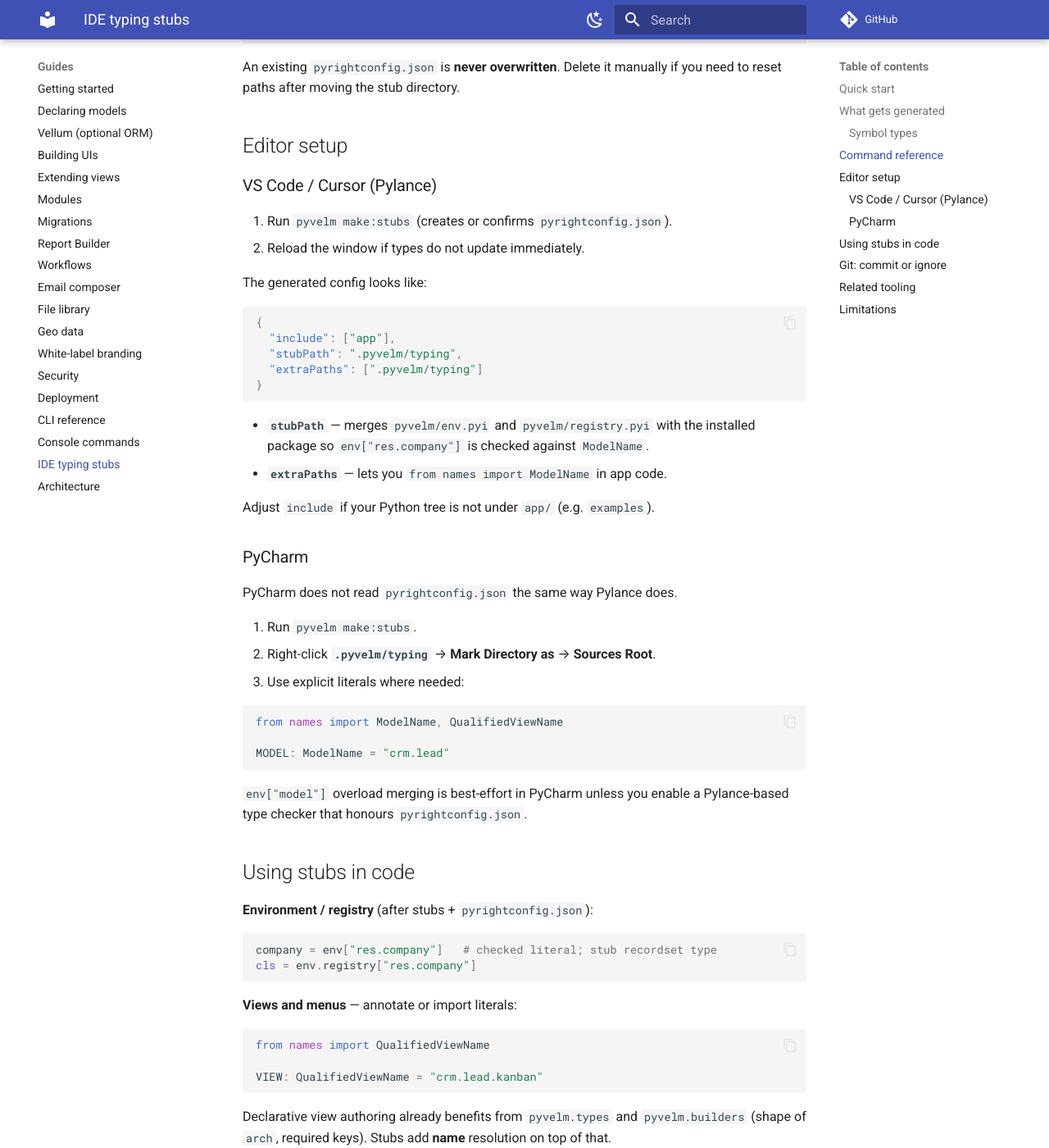
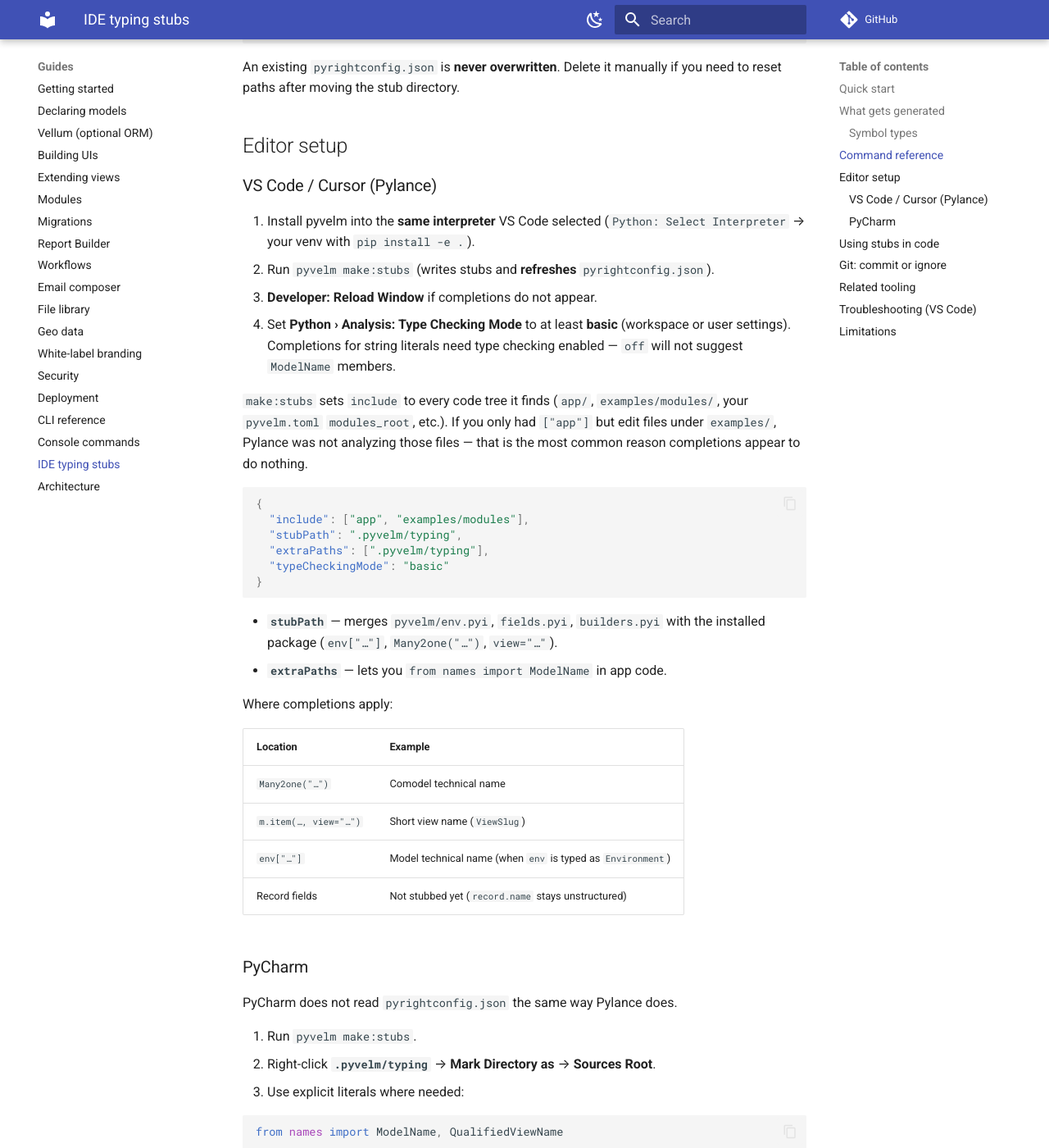
Before and after one commit to coolsam726/pyvelm, an MkDocs documentation site: the page built from docs/ide-typing.md, in a window 1280 px wide and 1400 px high, scrolled down 2101 px. Shown: the whole window at 82% size. Built offline with MkDocs 1.6.1 and Material for MkDocs 9.7.7, drawn with Linux system fonts in a browser that asks for light colours; comment, search, counter and statistics services are not loaded; some of the changed text lies outside the part shown.

Commit message:
Release v0.20.1: list view domain and IDE stub fixes.
Apply arch domain on list pages and list_view(domain=); refresh
pyrightconfig include paths and add fields/builders stubs for Pylance.

````diff
--- a/docs/ide-typing.md
+++ b/docs/ide-typing.md
@@ -89,24 +89,41 @@ if you need to reset paths after moving the stub directory.
 
 ### VS Code / Cursor (Pylance)
 
-1. Run `pyvelm make:stubs` (creates or confirms `pyrightconfig.json`).
-2. Reload the window if types do not update immediately.
+1. Install pyvelm into the **same interpreter** VS Code selected
+   (`Python: Select Interpreter` → your venv with `pip install -e .`).
+2. Run `pyvelm make:stubs` (writes stubs and **refreshes** `pyrightconfig.json`).
+3. **Developer: Reload Window** if completions do not appear.
+4. Set **Python › Analysis: Type Checking Mode** to at least **basic**
+   (workspace or user settings). Completions for string literals need
+   type checking enabled — `off` will not suggest `ModelName` members.
 
-The generated config looks like:
+`make:stubs` sets `include` to every code tree it finds (`app/`,
+`examples/modules/`, your `pyvelm.toml` `modules_root`, etc.). If you
+only had `["app"]` but edit files under `examples/`, Pylance was not
+analyzing those files — that is the most common reason completions
+appear to do nothing.
 
 ```json
 {
-  "include": ["app"],
+  "include": ["app", "examples/modules"],
   "stubPath": ".pyvelm/typing",
-  "extraPaths": [".pyvelm/typing"]
+  "extraPaths": [".pyvelm/typing"],
+  "typeCheckingMode": "basic"
 }
 ```
 
-- **`stubPath`** — merges `pyvelm/env.pyi` and `pyvelm/registry.pyi` with the
-  installed package so `env["res.company"]` is checked against `ModelName`.
+- **`stubPath`** — merges `pyvelm/env.pyi`, `fields.pyi`, `builders.pyi`
+  with the installed package (`env["…"]`, `Many2one("…")`, `view="…"`).
 - **`extraPaths`** — lets you `from names import ModelName` in app code.
 
-Adjust `include` if your Python tree is not under `app/` (e.g. `examples`).
+Where completions apply:
+
+| Location | Example |
+|----------|---------|
+| `Many2one("…")` | Comodel technical name |
+| `m.item(…, view="…")` | Short view name (`ViewSlug`) |
+| `env["…"]` | Model technical name (when `env` is typed as `Environment`) |
+| Record fields | Not stubbed yet (`record.name` stays unstructured) |
 
 ### PyCharm
 
@@ -166,6 +183,16 @@ resolution on top of that.
 | [`pyvelm make:view`](console.md) | Scaffold views from model fields |
 | [`pyvelm init`](cli.md) | New project with `pyrightconfig.json` + `.gitignore` |
 
+## Troubleshooting (VS Code)
+
+| Symptom | Fix |
+|---------|-----|
+| No completions anywhere | Type checking mode `off` → set **basic** or **standard** |
+| No completions in `examples/` | Re-run `make:stubs` so `include` lists `examples/modules` |
+| `Many2one` / `view=` still plain `str` | Reload window; confirm `stubPath` in `pyrightconfig.json` |
+| `env["…"]` not completing | `env` must be typed (`Environment`); ad-hoc untyped locals won't |
+| Stubs outdated | Re-run `make:stubs` after model/view changes |
+
 ## Limitations
 
 - Stubs reflect **declared** models and `DATA` views, not records created only
@@ -173,5 +200,6 @@ resolution on top of that.
 - Dynamic domains and runtime-built view refs are not analyzed.
 - Very large registries truncate the `Literal` union (see comment in `names.pyi`);
   narrow with `--modules-root` or `--app-only`.
+- Record **field** names on recordsets are not completed (only model/view strings).
 - The web app and `pyvelm db` commands do **not** auto-generate stubs on
   startup — run `make:stubs` explicitly (or add a pre-commit hook).
--- a/pyproject.toml
+++ b/pyproject.toml
@@ -1,6 +1,6 @@
 [project]
 name = "pyvelm"
-version = "0.20.0"
+version = "0.20.1"
 description = "Odoo-style ERP framework — recordsets, declarative models, env-bound cache."
 requires-python = ">=3.10"
 dependencies = [
--- a/pyvelm/__init__.py
+++ b/pyvelm/__init__.py
@@ -4,7 +4,7 @@ from pathlib import Path as _Path
 # ``pyproject.toml`` — the release workflow refuses to publish if
 # they diverge, but the check is only enforced in CI; bump both
 # together when cutting a release.
-__version__ = "0.20.0"
+__version__ = "0.20.1"
 
 from .depends import depends
 from .env import Environment
````
Also changed, not shown: CHANGELOG.md (+18 -0 lines), docs/index.md (+5 -5 lines), docs/releases/v0.20.1.md (added, +53 -0 lines), docs/views.md (+16 -0 lines), 9 other files.
